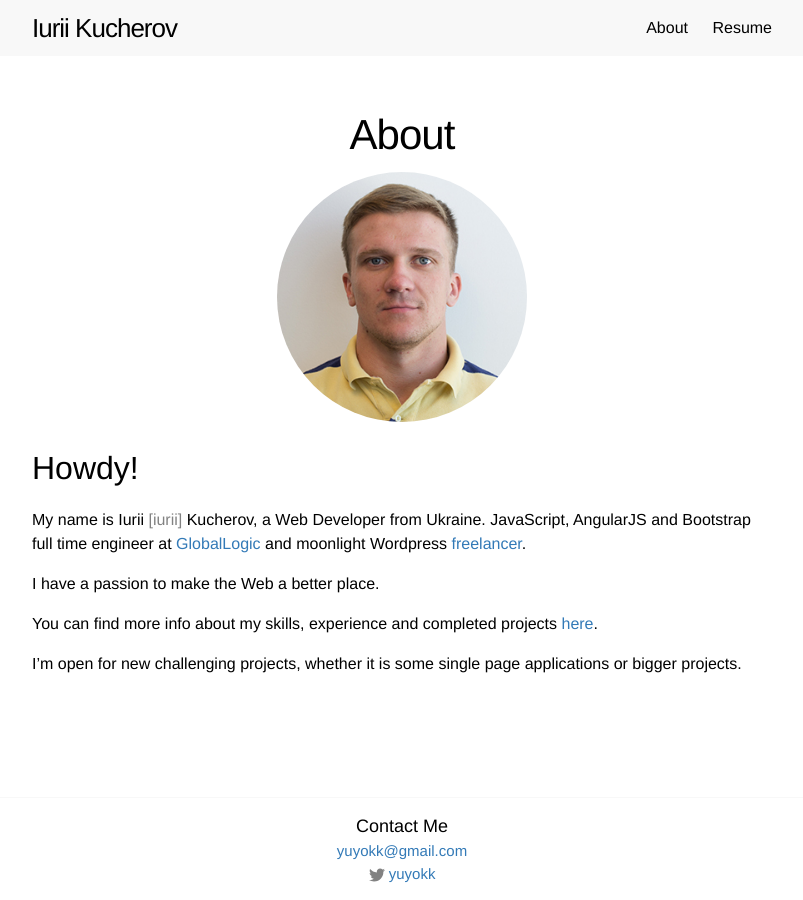
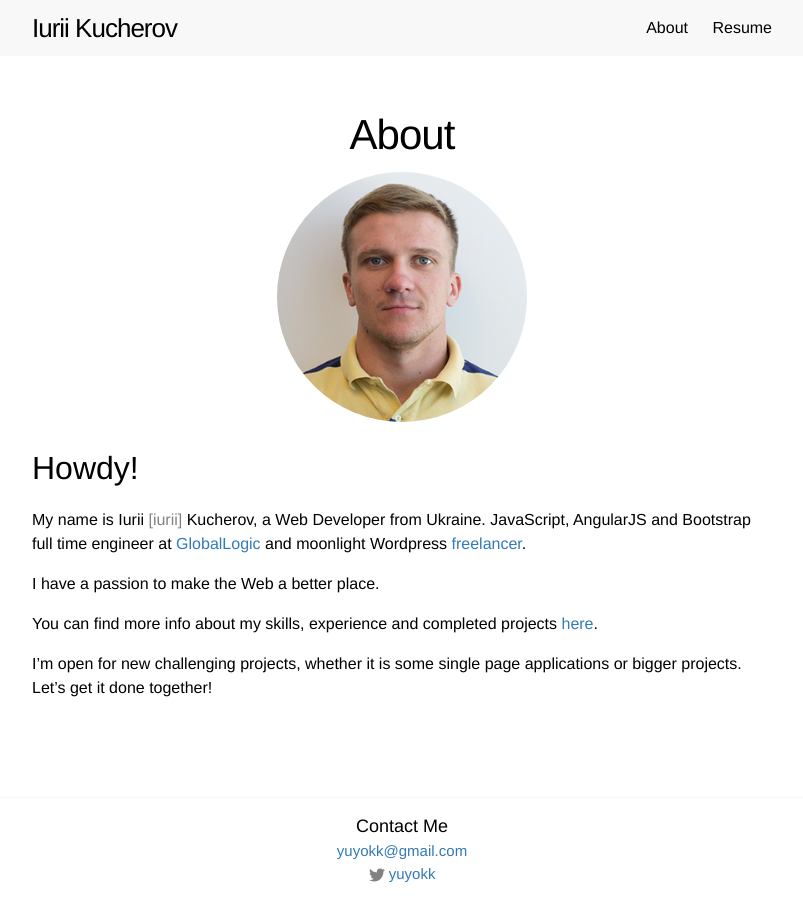
Before and after one commit to yuyokk/yuyokk.github.io, a Jekyll site: the page built from about.md, in a window 1280 px wide. Shown: the whole page, without its empty margins (238-1041 px from the left). Built offline with Jekyll 4.4.1, drawn with Linux system fonts in a browser that asks for light colours.

Commit message:
Update about page

```diff
--- a/about.md
+++ b/about.md
@@ -15,4 +15,4 @@ I have a passion to make the Web a better place.
 
 You can find more info about my skills, experience and completed projects [here](/resume/ "Iurii Kucherov Resume").
 
-I'm open for new challenging projects, whether it is some single page applications or bigger projects.
+I'm open for new challenging projects, whether it is some single page applications or bigger projects. Let's get it done together!
```
